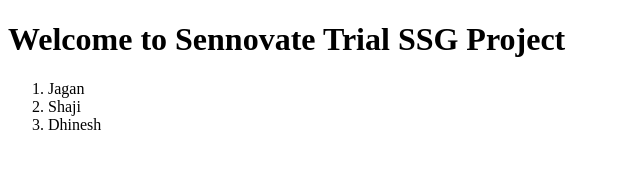
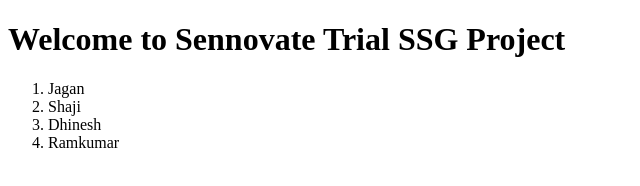
Before and after one commit to TrialSSG/TestOrgRepo, a plain HTML site: page Sample/WebContent/index.html in a window 1280 px wide. Shown: the whole page, without its empty margins (0-640 px from the left). Drawn offline with Linux system fonts and the light colour scheme.

Commit message:
Added a new name to the list. Changes made by Shaji

```diff
--- a/Sample/WebContent/index.html
+++ b/Sample/WebContent/index.html
@@ -10,6 +10,7 @@
 <li>Jagan</li>
 <li>Shaji</li>
 <li>Dhinesh</li>
+<li>Ramkumar</li>
 </ol>
 </body>
 </html>
```
